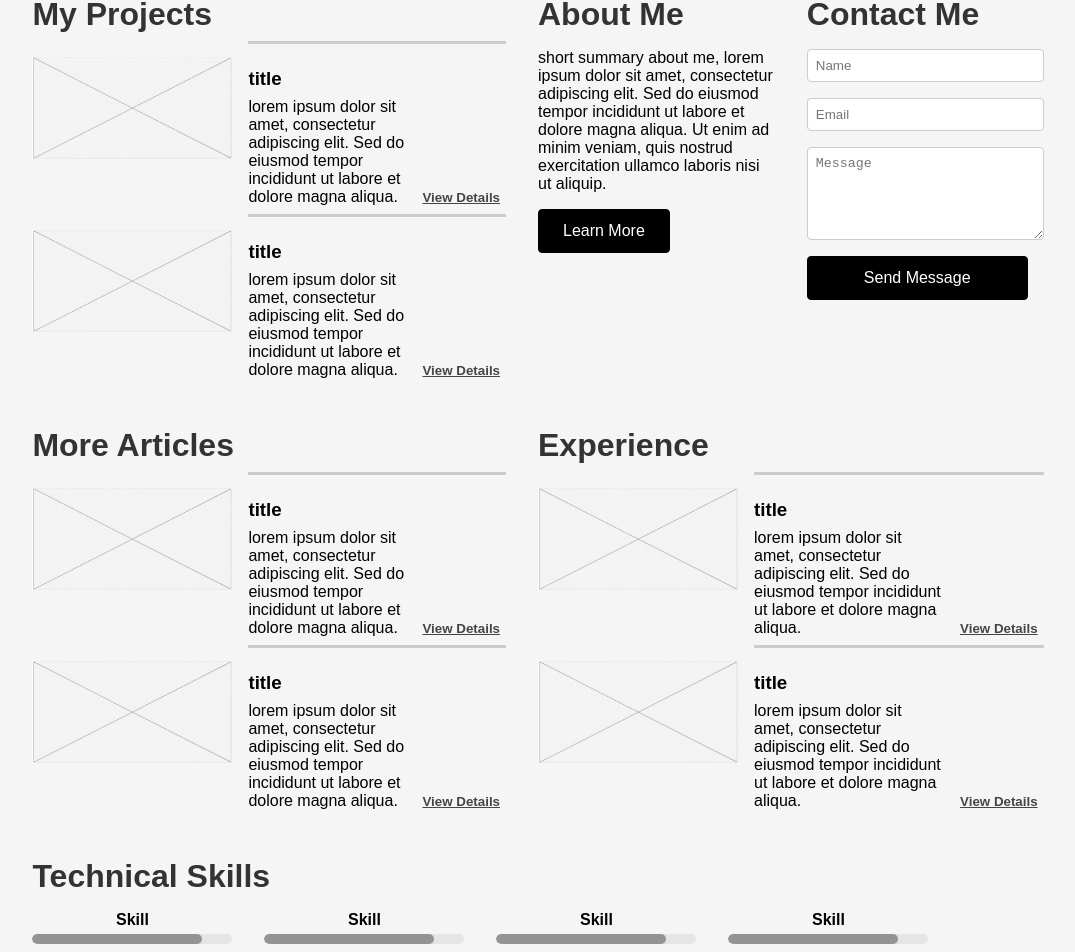
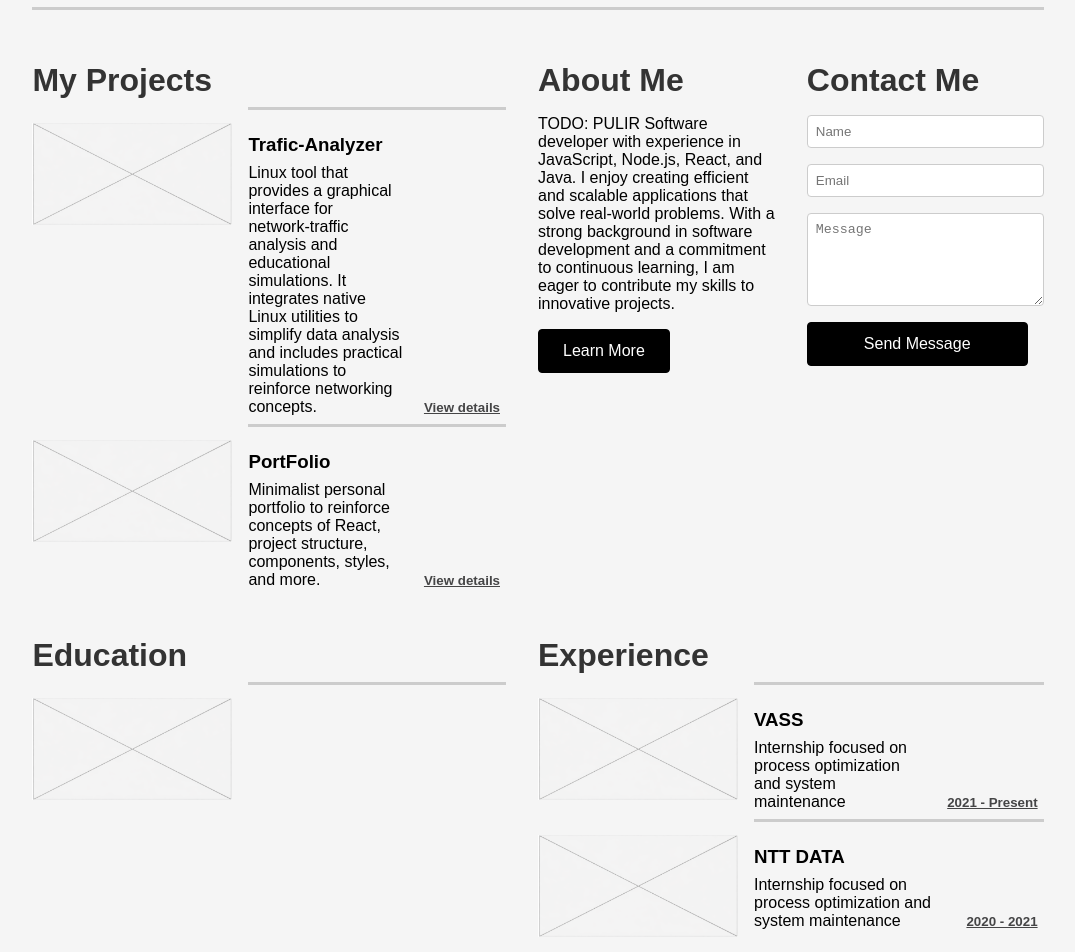
Before and after one commit to edwinHernandezB/portfolioReact, a React (Create React App) app: page / in a window 1280 px wide. Shown: the part 689-1641 px from the top of the page, without its empty margins (102-1177 px from the left). Built offline with nearby package versions, Linux system fonts and the light colour scheme.

Commit message:
data json and props components

```diff
--- a/src/App.css
+++ b/src/App.css
@@ -120,6 +120,7 @@
   font-size: 1.2rem;
   color: #555;
   margin-bottom: 2rem;
+  text-align: justify;
 }
 
 /* PROFILE BUTTONS */
@@ -164,7 +165,7 @@
 grid-template-areas:
   "header header header"
   "projects about contact"
-  "articles experience experience"
+  "education experience experience"
   "skills skills skills";
     gap: 0 2rem;
 }
@@ -174,7 +175,7 @@
 .projects { grid-area: projects; }
 .about { grid-area: about; }
 .contact { grid-area: contact; }
-.articles { grid-area: articles; }
+.education { grid-area: education; }
 .experience {
   grid-column: 2 / span 2; /* ocupa las dos columnas derechas */
 }.skills { grid-area: skills; }
--- a/src/components/AboutSummaryComponent/AboutSummaryComponent.js
+++ b/src/components/AboutSummaryComponent/AboutSummaryComponent.js
@@ -1,13 +1,12 @@
 import React from 'react'
 import "./AboutSummaryComponent.css";
+import data from "../../data/profile.json";
 
 export const AboutSummaryComponent = () => {
   return (
     <section className="about-summary">
       <h2>About Me</h2>
-      <p>
-        short summary about me, lorem ipsum dolor sit amet, consectetur adipiscing elit. Sed do eiusmod tempor incididunt ut labore et dolore magna aliqua. Ut enim ad minim veniam, quis nostrud exercitation ullamco laboris nisi ut aliquip.
-      </p>
+      <p dangerouslySetInnerHTML={{ __html: data.summaryAbout }} />
       <button className="primary-button">Learn More</button>
 
     </section>
--- a/src/components/CardItemCopmonent/CardItemComponent.css
+++ b/src/components/CardItemCopmonent/CardItemComponent.css
@@ -42,6 +42,10 @@
   white-space: nowrap;
 }
 
+.card-item .card-placeholder {
+    font-weight: bold;
+}
+
 .card-separator {
   border: none;
   border-top: 1px solid #ccc;
--- a/src/components/CardItemCopmonent/CardItemComponent.js
+++ b/src/components/CardItemCopmonent/CardItemComponent.js
@@ -1,44 +1,23 @@
 import React from "react";
 import "./CardItemComponent.css";
 
-export const CardItemComponent = () => {
+export const CardItemComponent = (props) => {
   return (
     <>
       <section className="card-item">
         <img
           className="card-image"
-          src="/default-image.png"
-          alt="Profile"
+          src={props.image || "/default-image.png"}
+          alt={props.title}
         />
         <div className="card-info">
           <hr className="card-separator" />
 
-          <h3 className="card-subtitle">title</h3>
+          <h3 className="card-subtitle">{props.title}</h3>
           <div className="card-description-row">
-            <p className="card-description">
-              lorem ipsum dolor sit amet, consectetur adipiscing elit. Sed do
-              eiusmod tempor incididunt ut labore et dolore magna aliqua.
-            </p>
-            <button className="card-button">View Details</button>
-          </div>
-        </div>
-      </section>
-      <section className="card-item">
-        <img
-          className="card-image"
-          src="/default-image.png"
-          alt="Profile"
-        />
-        <div className="card-info">
-          <hr className="card-separator" />
-
-          <h3 className="card-subtitle">title</h3>
-          <div className="card-description-row">
-            <p className="card-description">
-              lorem ipsum dolor sit amet, consectetur adipiscing elit. Sed do
-              eiusmod tempor incididunt ut labore et dolore magna aliqua.
-            </p>
-            <button className="card-button">View Details</button>
+            <p className="card-description">{props.description}</p>
+            {props.buttonText && <button className="card-button">{props.buttonText}</button> }
+            {props.placeholderText && <p className="card-placeholder">{props.placeholderText}</p>}
           </div>
         </div>
       </section>
--- a/src/components/SkillComponent/SkillComponent.js
+++ b/src/components/SkillComponent/SkillComponent.js
@@ -1,11 +1,11 @@
 import React from 'react'
 import "./SkillComponent.css";
-export const SkillComponent = () => {
+export const SkillComponent = props => {
   return (
     <div className="skill">
-  <span className="skill-label">Skill</span>
+  <span className="skill-label">{props.technology}</span>
   <div className="skill-bar">
-    <div className="skill-fill" style={{ width: "85%" }}></div>
+    <div className="skill-fill" style={{ width: `${props.level}%` }}></div>
   </div>
 </div>
 
--- a/src/components/layout/Body.js
+++ b/src/components/layout/Body.js
@@ -4,8 +4,11 @@
 import { AboutSummaryComponent } from "../AboutSummaryComponent/AboutSummaryComponent";
 import { FormComponent } from "../FormComponent/FormComponent";
 import { SkillComponent } from "../SkillComponent/SkillComponent";
+import data from "../../data/profile.json";
 
 export const Body = () => {
+  console.log(data.skills.map((skill) => console.log(skill.technology)));
+
   return (
     <section className="body-content">
       <div className="header">
@@ -15,7 +18,16 @@
 
       <div className="projects">
         <h2>My Projects</h2>
-        <CardItemComponent />
+         {data.Projects.map((project, index) => (
+          <div key={index} className="experience-item">
+            <CardItemComponent
+              title={project.name}
+              description={project.description}
+              button={true}
+              buttonText="View details"
+            />
+          </div>
+        ))}
       </div>
 
       <div className="about">
@@ -27,25 +39,36 @@
         <FormComponent />
       </div>
 
-      <div className="articles">
-        <h2>More Articles</h2>
+      <div className="education">
+        <h2>Education</h2>
         <CardItemComponent />
       </div>
 
       <div className="experience">
         <h2>Experience</h2>
-        <CardItemComponent />
+        {data.experience.map((exp, index) => (
+          <div key={index} className="experience-item">
+            <CardItemComponent
+              title={exp.company}
+              description={exp.summary}
+              button={true}
+              buttonText={`${exp.years[exp.years.length - 1].start} - ${exp.years[0].end}`}
+            />
+          </div>
+        ))}
       </div>
 
       <div className="skills">
         <h2>Technical Skills</h2>
         <div className="skills-container">
-  <SkillComponent label="JavaScript" level={85} />
-  <SkillComponent label="React" level={80} />
-  <SkillComponent label="Node.js" level={70} />
-  <SkillComponent label="CSS" level={90} />
-</div>
-
+          {data.skills.map((skill, index) => (
+            <SkillComponent
+              key={index}
+              technology={skill.technology}
+              level={skill.level}
+            />
+          ))}
+        </div>
       </div>
     </section>
   );
--- a/src/components/profileComponent/ProfileHeaderComponent.js
+++ b/src/components/profileComponent/ProfileHeaderComponent.js
@@ -1,13 +1,12 @@
 import React from "react";
+import data from "../../data/profile.json";
 
 export const ProfileHeaderComponent = () => {
   return (
     <section className="profile-hero">
       <div className="profile-header">
         <h1>Welcome to My Portfolio</h1>
-        <p> lorem ipsum dolor sit amet, consectetur adipiscing elit. Sed do eiusmod tempor incididunt ut labore et dolore magna aliqua. Ut enim ad minim veniam, quis nostrud exercitation ullamco laboris nisi ut aliquip ex ea commodo consequat. Duis aute irure dolor in reprehenderit in voluptate velit esse cillum dolore eu fugiat nulla pariatur. Excepteur sint occaecat cupidatat non proident, sunt in culpa qui officia deserunt mollit anim id est laborum.
-
-        </p>
+        <p dangerouslySetInnerHTML={{ __html: data.about }} />
         <div className="button-group">
           <button className="primary-button">View My Work</button>
           <button className="secondary-button">Download CV</button>
--- /dev/null
+++ b/src/data/profile.json
@@ -0,0 +1,73 @@
+{
+  "name": "Edwin",
+  "title": "Software Developer",
+  "location": "Barcelona, Spain",
+  "email": "edwinhb139@gmail.com",
+  "website": "https://example.com",
+  "about": "Hi, I'm Edwin, graduate in Computer Engineering with a focus on Information Technologies. Professional with over three years of experience in digital banking, specialized in front‑end development for card services. </br></br> Bringing direct client interaction, support in team management, and the ability to optimize processes and improve system reliability.  </br> Additional experience in middleware and monitoring, working with IBM MQ to ensure robust communication flows.",
+  "summaryAbout": "TODO: PULIR Software developer with experience in JavaScript, Node.js, React, and Java. I enjoy creating efficient and scalable applications that solve real-world problems. With a strong background in software development and a commitment to continuous learning, I am eager to contribute my skills to innovative projects.",
+  "skills": [
+    { "technology": "JavaScript", "level": "75%" },
+    { "technology": "Node.js", "level": "75%" },
+    { "technology": "React", "level": "70%" },
+    { "technology": "Java", "level": "75%" },
+    { "technology": "Git", "level": "75%" },
+    { "technology": "JSON", "level": "80%" }
+  ],
+  "experience": [
+    {
+      "company": "VASS",
+      "role": [
+        { "name": "Tech Consultant" },
+        { "name": "Android Developer" },
+        { "name": "Junior Android Developer" }
+      ],
+      "years": [
+        { "start": "2025", "end": "Present" },
+        { "start": "2023", "end": "2025" },
+        { "start": "2021", "end": "2023" }
+      ],
+      "summary": "Internship focused on process optimization and system maintenance",
+      "points": [
+        "Design, development, and maintenance of the software responsible for managing banking card operations, ensuring reliable and seamless functionality on the client side. Technical support to the team and direct communication with the client regarding feature development, system enhancements, and incident resolution.",
+        "Development and maintenance of software for banking card operations. Support in the management and guidance of Junior team members.",
+        "Development of functionalities, components, and maintenance for the Android implementation of the digital banking application."
+      ]
+    },
+    {
+      "company": "NTT DATA",
+      "role": [{ "name": "Intern IST (Process & System Technician)" }],
+      "years": [{ "start": "2020", "end": "2021" }],
+      "summary": "Internship focused on process optimization and system maintenance",
+      "points": [
+        "Creation of messaging middleware infrastructures, checking alerts and the correct status of the systems. Use of IBM MQ"
+      ]
+    }
+  ],
+  "education": [
+    {
+      "name": "Computer Engineering",
+      "specialization": "Information Technologies",
+      "institution": "Universitat Autònoma de Barcelona",
+      "year": 2021,
+      "image": "https://i0.wp.com/tedas.telearchaeology.org/wp-content/uploads/2018/03/logo-uab.jpg?w=713&ssl=1"
+    },
+    {
+      "name": "Bachelor",
+      "specialization": "Science",
+      "institution": "IES Rambla Prim",
+      "year": 2015,
+      "image": "https://agora.xtec.cat/iesramblaprim/wp-content/uploads/usu651/2018/02/logo_prim.png"
+    }
+  ],
+  "Projects": [
+    {
+      "name": "Trafic-Analyzer",
+      "description": "Linux tool that provides a graphical interface for network‑traffic analysis and educational simulations. It integrates native Linux utilities to simplify data analysis and includes practical simulations to reinforce networking concepts."
+    },
+    {
+      "name": "PortFolio",
+      "description": "Minimalist personal portfolio to reinforce concepts of React, project structure, components, styles, and more."
+    }
+  ]
+}
--- a/src/index.js
+++ b/src/index.js
@@ -1,10 +1,13 @@
 import React from 'react';
 import ReactDOM from 'react-dom/client';
 import App from './App';
+import { AppContextProvider } from './hooks/AppContext';
 
 const root = ReactDOM.createRoot(document.getElementById('root'));
 root.render(
   <React.StrictMode>
+    <AppContextProvider>
     <App />
+    </AppContextProvider>
   </React.StrictMode>
 );
```
Also changed, not shown: src/hooks/AppContext.js (added, +17 -0 lines).
